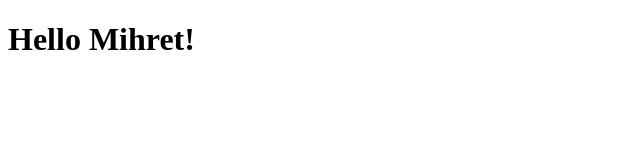
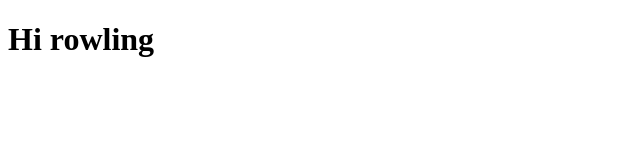
Before and after one commit to mmihret009-design/git-practice, a plain HTML site: page index.html in a window 1280 px wide. Shown: the whole page, without its empty margins (0-640 px from the left). Drawn offline with Linux system fonts and the light colour scheme.

Commit message:
name change

```diff
--- a/index.html
+++ b/index.html
@@ -4,6 +4,6 @@
     <title>My Git Practice</title>
 </head>
 <body>
-    <h1>Hello Mihret!</h1>
+    <h1>Hi rowling</h1>
 </body>
 </html>
```
